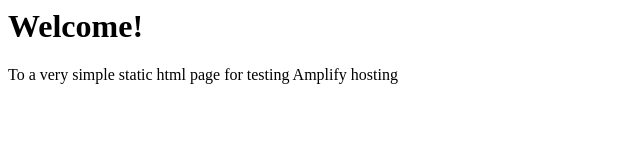
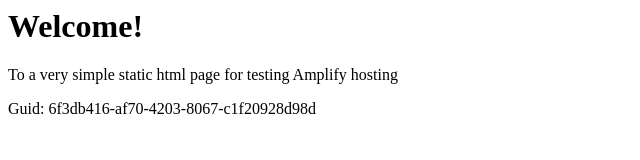
Before and after one commit to aws-aemilia-gru/Github-PR-Commit-Integration-Test-DoNotTouch-Gith-OKSLNVO2-v1-preprod-sa-east-1, a website: page src/index.html in a window 1280 px wide. Shown: the whole page, without its empty margins (0-640 px from the left). Drawn offline with Linux system fonts and the light colour scheme.

Commit message:
commit from integ tests

```diff
--- a/src/index.html
+++ b/src/index.html
@@ -1,3 +1,5 @@
+
+
 <html lang="en">
 
 <head>
@@ -10,6 +12,6 @@
 <body>
     <h1>Welcome!</h1>
     <p>To a very simple static html page for testing Amplify hosting</p>
-</body>
+    <p>Guid: 6f3db416-af70-4203-8067-c1f20928d98d</p></body>
 
 </html>
```
